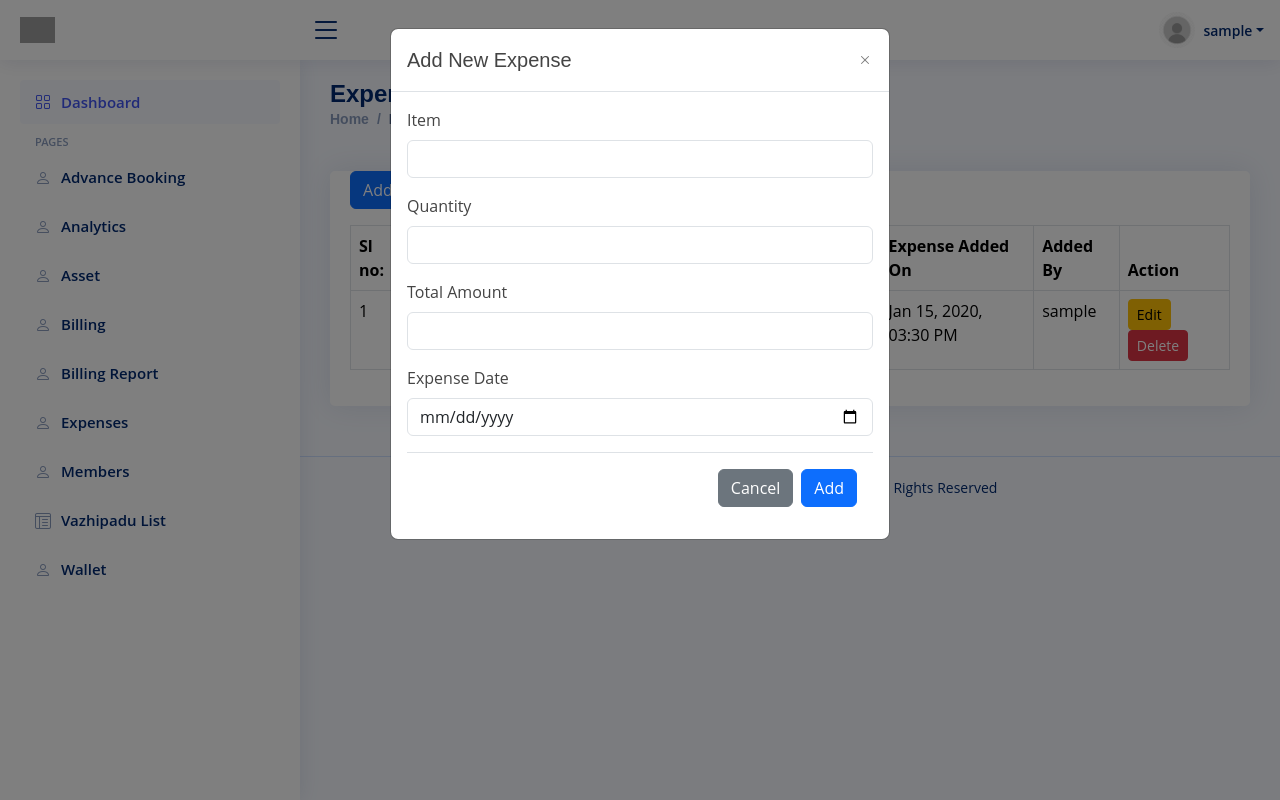
After one commit to wazeem27/TempleKeeper, a Django app: page /billing/expenses/ in a window 1280 px wide, after a click on "Add New Expense". The commit adds this page. Run offline with Django 5.2, Linux system fonts and the light colour scheme; a user stored in the database is signed in; tables that the repository leaves empty hold one stand-in row (values such as "Sample post"); one stand-in notice (Sample message) is shown; some libraries are stand-ins or nearby versions; grey boxes are pictures that could not be loaded.

Commit message:
Add expense

```diff
--- a/billing_manager/models.py
+++ b/billing_manager/models.py
@@ -219,6 +219,7 @@ class WalletCollection(models.Model):
 
 
 class Expense(models.Model):
+    temple = models.ForeignKey(Temple, on_delete=models.CASCADE, related_name='temple_expenses')
     item_name = models.CharField(max_length=255, verbose_name="Item Name")
     price = models.DecimalField(max_digits=10, decimal_places=2, verbose_name="Price")
     quantity = models.PositiveIntegerField(default=1, verbose_name="Quantity")
@@ -228,6 +229,7 @@ class Expense(models.Model):
         verbose_name="User"
     )
     created_at = models.DateTimeField(auto_now_add=True, verbose_name="Created At")
+    expense_date = models.DateTimeField()
 
     @property
     def total_cost(self):
--- /dev/null
+++ b/billing_manager/templates/billing_manager/expense_list.html
@@ -0,0 +1,301 @@
+{% extends "temple_auth/new_base.html" %}
+{% load static %}
+
+{% block custom_style %}
+
+<link rel="stylesheet" href="{% static 'css/dashboard.css' %}">
+<script src="https://cdn.jsdelivr.net/npm/sortablejs@1.15.0/Sortable.min.js"></script>
+
+{% endblock %}
+
+
+{% block custom-styles %}
+
+/* General Styles */
+.pagetitle h1 {
+    font-size: 1.75rem;
+    color: #343a40;
+    margin-bottom: 20px;
+}
+
+.breadcrumb {
+    background: #f8f9fa;
+    padding: 8px 15px;
+    border-radius: 5px;
+    margin-bottom: 20px;
+}
+
+.breadcrumb-item {
+    font-size: 0.875rem;
+}
+
+.card-body {
+    padding: 20px;
+}
+
+/* Table Styles */
+.table {
+    margin-bottom: 0;
+    width: 100%;
+}
+
+.table-striped tbody tr:nth-of-type(odd) {
+    background-color: #f9f9f9;
+}
+
+.table th {
+    background-color: #007bff;
+    color: white;
+    text-align: center;
+}
+
+.table td {
+    text-align: center;
+}
+
+/* Responsive table for mobile view */
+.table-responsive {
+    overflow-x: auto;
+}
+
+/* Button styles */
+.btn-sm {
+    padding: 0.25rem 0.5rem;
+    font-size: 0.875rem;
+    border-radius: 0.2rem;
+}
+
+/* Modal Styles */
+.modal-content {
+    border-radius: 10px;
+}
+
+.modal-header {
+    background-color: #007bff;
+    color: white;
+    border-bottom: 1px solid #dee2e6;
+}
+
+.modal-footer {
+    justify-content: space-between;
+}
+
+/* Custom Scroll for Modal */
+.modal-body {
+    max-height: 400px;
+    overflow-y: auto;
+}
+
+/* Handle mobile responsiveness */
+@media (max-width: 767.98px) {
+    .table-responsive {
+        -webkit-overflow-scrolling: touch;
+        overflow: scroll;
+        width: 100%;
+    }
+
+    .table th, .table td {
+        white-space: nowrap;
+        padding: 10px;
+        font-size: 14px;
+        text-align: left;
+        display: block;
+    }
+
+    .table th::before {
+        content: attr(data-label);
+        font-weight: bold;
+        padding-right: 10px;
+    }
+}
+
+{% endblock %}
+
+
+{% block main-content %}
+
+<main id="main" class="main">
+    <div class="pagetitle">
+        <h1>Expenses</h1>
+        <nav>
+            <ol class="breadcrumb">
+                <li class="breadcrumb-item"><a href="{% url 'dashboard' %}">Home</a></li>
+                <li class="breadcrumb-item active">Expenses</li>
+            </ol>
+        </nav>
+    </div><!-- End Page Title -->
+
+    {% if messages %}
+    <div role="alert">
+        {% for message in messages %}
+            <div style="padding: 10px; margin: 5px 0;">
+                {% if message.tags == 'success' %}
+                    <div style="color: green; background-color: #d4edda; border: 1px solid green;" class="alert-message">
+                        {{ message }}
+                    </div>
+                {% elif message.tags == 'error' %}
+                    <div style="color: red; background-color: #f8d7da; border: 1px solid red;" class="alert-message">
+                        {{ message }}
+                    </div>
+                {% elif message.tags == 'warning' %}
+                    <div style="color: orange; background-color: #fff3cd; border: 1px solid orange;" class="alert-message">
+                        {{ message }}
+                    </div>
+                {% endif %}
+            </div>
+        {% endfor %}
+    </div>
+
+    <script>
+        setTimeout(() => {
+            const alertMessages = document.querySelectorAll('.alert-message');
+            alertMessages.forEach(message => {
+                message.style.transition = 'opacity 0.5s ease';
+                message.style.opacity = '0';
+                setTimeout(() => {
+                    message.remove();
+                }, 500);
+            });
+        }, 5000);
+    </script>
+
+{% endif %}
+
+    <section class="section">
+        <div class="row">
+            <div class="col-lg-12">
+                <div class="card">
+                    <div class="card-body">
+                        <button class="btn btn-primary mb-3" data-bs-toggle="modal" data-bs-target="#addExpenseModal">Add New Expense</button>
+                        <div class="table-responsive">
+                            <table class="table table-bordered table-hover">
+                                <thead>
+                                    <tr>
+                                        <th>Sl no:</th>
+                                        <th scope="col">Item</th>
+                                        <th scope="col">Quantity</th>
+                                        <th scope="col">Total Amount</th>
+                                        <th scope="col">Expense Date</th>
+                                        <th scope="col">Expense Added On</th>
+                                        <th scope="col">Added By</th>
+                                        <th scope="col">Action</th>
+                                    </tr>
+                                </thead>
+                                <tbody>
+                                    {% for expense in expenses %}
+                                    <tr>
+                                        <td>{{ forloop.counter }}</td>
+                                        <td>{{ expense.item_name }}</td>
+                                        <td>{{ expense.quantity }}</td>
+                                        <td>{{ expense.price }}</td>
+                                        <td>{{ expense.expense_date|date:"M d, Y, h:i A" }}</td>
+                                        <td>{{ expense.created_at|date:"M d, Y, h:i A" }}</td>
+                                        <td>{{ expense.created_by.username }}</td>
+                                        <td>
+                                            <a href="{% url 'expense-edit' expense.id %}" class="btn btn-warning btn-sm">Edit</a>
+
+                                            <form method="POST" action="{% url 'expense-delete' expense.id %}" style="display: inline;">
+                                                {% csrf_token %}
+                                                <button type="button" class="btn btn-danger btn-sm delete-button" data-item-name="{{ expense.item_name }}">Delete</button>
+                                            </form>
+                                        </td>
+                                    </tr>
+                                    {% endfor %}
+                                </tbody>
+                            </table>
+                        </div>
+                    </div>
+                </div>
+            </div>
+
+<!-- Add Expense Modal -->
+<div class="modal fade" id="addExpenseModal" tabindex="-1" aria-labelledby="addExpenseModalLabel" aria-hidden="true">
+    <div class="modal-dialog">
+        <div class="modal-content">
+            <div class="modal-header">
+                <h5 class="modal-title" id="addExpenseModalLabel">Add New Expense</h5>
+                <button type="button" class="btn-close" data-bs-dismiss="modal" aria-label="Close"></button>
+            </div>
+            <div class="modal-body">
+                <form id="addExpenseForm" method="POST">
+                    {% csrf_token %}
+                    <div class="mb-3">
+                        <label for="expenseName" class="form-label">Item</label>
+                        <input type="text" class="form-control" id="expenseName" name="item_name" required>
+                    </div>
+                    <div class="mb-3">
+                        <label for="quantity" class="form-label">Quantity</label>
+                        <input type="number" class="form-control" id="quantity" name="quantity" required>
+                    </div>
+                    <div class="mb-3">
+                        <label for="expenseAmount" class="form-label">Total Amount</label>
+                        <input type="number" class="form-control" id="expenseAmount" name="price" required>
+                    </div>
+                    <div class="mb-3">
+                        <label for="expenseDate" class="form-label">Expense Date</label>
+                        <input type="date" class="form-control" id="expenseDate" name="expense_date" required>
+                    </div>
+                    <div class="modal-footer">
+                        <button type="button" class="btn btn-secondary" data-bs-dismiss="modal">Cancel</button>
+                        <button type="submit" class="btn btn-primary">Add</button>
+                    </div>
+                </form>
+            </div>
+        </div>
+    </div>
+</div>
+<!-- End Expense Modal -->
+
+<!-- Delete Modal -->
+<div class="modal fade" id="confirmDeleteModal" tabindex="-1" aria-labelledby="confirmDeleteModalLabel" aria-hidden="true">
+    <div class="modal-dialog">
+        <div class="modal-content">
+            <div class="modal-header">
+                <h5 class="modal-title" id="confirmDeleteModalLabel">Delete</h5>
+                <button type="button" class="btn-close" data-bs-dismiss="modal" aria-label="Close"></button>
+            </div>
+            <div class="modal-body">
+                Are you sure you want to delete the item "<span id="deleteItemName"></span>"?
+            </div>
+            <div class="modal-footer">
+                <button type="button" class="btn btn-secondary" data-bs-dismiss="modal">Cancel</button>
+                <button id="deleteConfirmBtn" type="button" class="btn btn-danger">Delete</button>
+            </div>
+        </div>
+    </div>
+</div>
+
+        </div>
+    </section>
+</main>
+
+
+<script>
+document.addEventListener("DOMContentLoaded", () => {
+    let deleteConfirmBtn = document.getElementById("deleteConfirmBtn");
+    let deleteItemName = document.getElementById("deleteItemName");
+    let deleteForm;
+
+    // Handle delete button click
+    document.querySelectorAll(".delete-button").forEach(button => {
+        button.addEventListener("click", function () {
+            let itemName = this.getAttribute("data-item-name");
+            let form = this.closest("form");
+
+            // Populate modal with item details
+            deleteItemName.textContent = itemName;
+            deleteForm = form; // Store form for submission
+            new bootstrap.Modal(document.getElementById("confirmDeleteModal")).show();
+        });
+    });
+
+    // Handle modal confirm delete
+    deleteConfirmBtn.addEventListener("click", () => {
+        if (deleteForm) {
+            deleteForm.submit();
+        }
+    });
+});
+</script>
+
+{% endblock %}
--- a/billing_manager/templates/billing_manager/overall_wallet.html
+++ b/billing_manager/templates/billing_manager/overall_wallet.html
@@ -204,6 +204,7 @@ h2 {
             <h4>Combined Total</h4>
             <p id="combined_coins" class="total-value">Total Coin Value: {{total_coin_sum}}</p>
             <p id="combined_notes" class="total-value">Total Note Value: {{total_note_sum}}</p>
+            <p id="combined_notes" class="total-value">Grand Total: {{total}}</p>
 
         </div>
 
--- a/billing_manager/urls.py
+++ b/billing_manager/urls.py
@@ -19,7 +19,7 @@ from billing_manager.views import (
     BillingView, BillListView, BillDetailView, ReceiptView, SubmitBill,
     ViewMultiReceipt, BillExportView, cancel_bill, update_payment_method,
     WalletCalendar, WalletCollectionCreateView, WalletOveralCollectionCalendar,
-    WalletOveralCollectionView)
+    WalletOveralCollectionView, ExpenseView, ExpenseDeleteView, ExpenseUpdateView)
 
 
 urlpatterns = [
@@ -36,6 +36,9 @@ urlpatterns = [
     path('wallet/add/', WalletCollectionCreateView.as_view(), name='wallet_add'),
     path('overall_wallet_calendar/', WalletOveralCollectionCalendar.as_view(), name='overall-wallet-calendar'),
     path('wallet/overall/', WalletOveralCollectionView.as_view(), name='wallet-overall'),
+    path('expenses/', ExpenseView.as_view(), name='expense-list'),
+    path('expense/delete/<int:pk>/', ExpenseDeleteView.as_view(), name='expense-delete'),
+    path('expense/edit/<int:pk>/', ExpenseUpdateView.as_view(), name='expense-edit'),
     # path('offerings/edit/<int:pk>/', VazhipaduOfferingUpdateView.as_view(), name='offerings-edit'),
 
 ]
--- a/billing_manager/views.py
+++ b/billing_manager/views.py
@@ -11,7 +11,7 @@ import re
 from django.urls import reverse_lazy
 from django.views.generic.edit import FormView
 from django.http import JsonResponse, Http404
-from .forms import WalletCollectionForm
+from .forms import WalletCollectionForm, ExpenseForm
 from .services import WalletService
 from django.core.exceptions import ObjectDoesNotExist, ValidationError
 from django.http import HttpResponseForbidden
@@ -26,7 +26,7 @@ from offering_services.models import VazhipaduOffering, Star
 from temple_auth.models import Temple
 from collections import defaultdict
 from django.utils.timezone import localtime
-from billing_manager.models import Bill, BillOther, BillVazhipaduOffering, PersonDetail
+from billing_manager.models import Bill, BillOther, BillVazhipaduOffering, PersonDetail, Expense
 from typing import Dict, Any
 from temple_auth.models import UserProfile
 
@@ -1090,5 +1090,70 @@ class WalletOveralCollectionView(LoginRequiredMixin, TemplateView):
         context['wallet_details'] = wallet_details
         context['total_coin_sum'] = total_coin_sum
         context['total_note_sum'] = total_note_sum
+        context['total'] = total_coin_sum + total_note_sum
         context['date'] = date
         return context
+
+
+
+
+class ExpenseView(LoginRequiredMixin, View):
+    template_name = 'billing_manager/expense_list.html'
+
+    def get(self, request, *args, **kwargs):
+        """
+        Handle GET request to list all expenses for the logged-in user.
+        """
+        expenses = Expense.objects.filter(created_by=request.user).order_by('-created_at')
+        context = {'expenses': expenses}
+        return render(request, self.template_name, context)
+
+    def post(self, request, *args, **kwargs):
+        """
+        Handle POST request to create a new expense.
+        """
+        temple_id = request.session.get('temple_id')
+        temple = get_object_or_404(Temple, id=temple_id)
+        form = ExpenseForm(request.POST)
+        if form.is_valid():
+            expense = form.save(commit=False)
+            expense.temple = temple
+            expense.created_by = request.user
+            expense.save()
+            messages.success(request, f"Expense '{expense.item_name}' added successfully.")
+        else:
+            messages.error(request, "Failed to add expense. Please correct the errors.")
+        return redirect('expense-list')
+
+
+class ExpenseDeleteView(LoginRequiredMixin, View):
+    def post(self, request, *args, **kwargs):
+        temple_id = request.session.get('temple_id')
+        temple = get_object_or_404(Temple, id=temple_id)
+        expense = get_object_or_404(Expense, id=kwargs.get('pk'), temple=temple)
+        expense.delete()
+        messages.success(request, f"Offering '{expense.item_name}' successfully deleted.")
+        return redirect('expense-list')
+
+class ExpenseUpdateView(LoginRequiredMixin, View):
+    template_name = 'billing_manager/expense_edit.html'
+
+    def get(self, request, *args, **kwargs):
+        temple_id = request.session.get('temple_id')
+        temple = get_object_or_404(Temple, id=temple_id)
+        expense = get_object_or_404(Expense, id=kwargs.get('pk'), temple=temple)
+        form = ExpenseForm(instance=expense)
+        context = {'form': form, 'expense': expense, 'temple': temple}
+        return render(request, self.template_name, context)
+
+    def post(self, request, *args, **kwargs):
+        temple_id = request.session.get('temple_id')
+        temple = get_object_or_404(Temple, id=temple_id)
+        expense = get_object_or_404(Expense, id=kwargs.get('pk'), temple=temple)
+        form = ExpenseForm(request.POST, instance=expense)
+        if form.is_valid():
+            form.save()
+            messages.success(request, f"Expense '{expense.item_name}' successfully updated.")
+        else:
+            messages.error(request, "Invalid data, please correct the errors.")
+        return redirect('expense-list')
--- a/temple_auth/templates/temple_auth/new_base.html
+++ b/temple_auth/templates/temple_auth/new_base.html
@@ -108,21 +108,24 @@
           <span>Dashboard</span>
         </a>
       </li><!-- End Dashboard Nav -->
-      <li class="nav-item">
-        <a class="nav-link collapsed" href="{% url 'offerings-list' %}">
-          <i class="bi bi-layout-text-window-reverse"></i>
-          <span>Vazhipadu List</span>
-        </a>
-      </li><!-- End Dashboard Nav -->
-
-
-
 
       <li class="nav-heading">Pages</li>
       <li class="nav-item">
         <a class="nav-link collapsed" href="#">
           <i class="bi bi-person"></i>
+          <span>Advance Booking</span>
+        </a>
+      </li><!-- End Profile Page Nav -->
+      <li class="nav-item">
+        <a class="nav-link collapsed" href="#">
+          <i class="bi bi-person"></i>
           <span>Analytics</span>
+        </a>
+      </li><!-- End Profile Page Nav -->
+      <li class="nav-item">
+        <a class="nav-link collapsed" href="#">
+          <i class="bi bi-person"></i>
+          <span>Asset</span>
         </a>
       </li><!-- End Profile Page Nav -->
       <li class="nav-item">
@@ -138,9 +141,21 @@
         </a>
       </li><!-- End Profile Page Nav -->
       <li class="nav-item">
+        <a class="nav-link collapsed" href="{% url 'expense-list' %}">
+          <i class="bi bi-person"></i>
+          <span>Expenses</span>
+        </a>
+      </li><!-- End Profile Page Nav -->
+      <li class="nav-item">
         <a class="nav-link collapsed" href="#">
           <i class="bi bi-person"></i>
-          <span>Expenses</span>
+          <span>Members</span>
+        </a>
+      </li><!-- End Profile Page Nav -->
+      <li class="nav-item">
+        <a class="nav-link collapsed" href="{% url 'offerings-list' %}">
+          <i class="bi bi-layout-text-window-reverse"></i>
+          <span>Vazhipadu List</span>
         </a>
       </li><!-- End Profile Page Nav -->
       <li class="nav-item">
```
Also changed, not shown: billing_manager/forms.py (+7 -1 lines), billing_manager/templates/billing_manager/expense_edit.html (added, +69 -0 lines).
